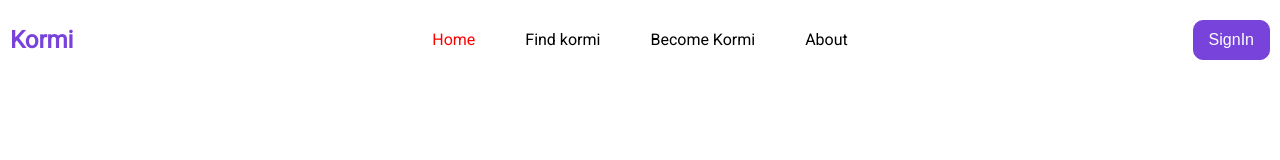
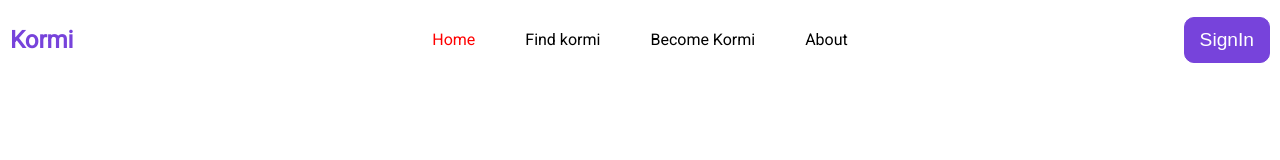
Before and after one commit to codebyred/FindLabour, a Vue app: page / in a window 1280 px wide. Shown: the top 160 px of the page. Built offline with nearby package versions, Linux system fonts and the light colour scheme.

Commit message:
changed base button style

```diff
--- a/src/core/components/BaseButton.vue
+++ b/src/core/components/BaseButton.vue
@@ -15,9 +15,9 @@ const props = defineProps(['className','btnValue']);
 
 <style scoped>
 .btn{
-    font-size: 1rem;
+    font-size: 1.2rem;
     border: 1px solid var(--color-base-button);
-    padding: 10px 15px;
+    padding: 11px 15px;
     border-radius: 10px;
     background:#7743DB;
     color:white;
```
